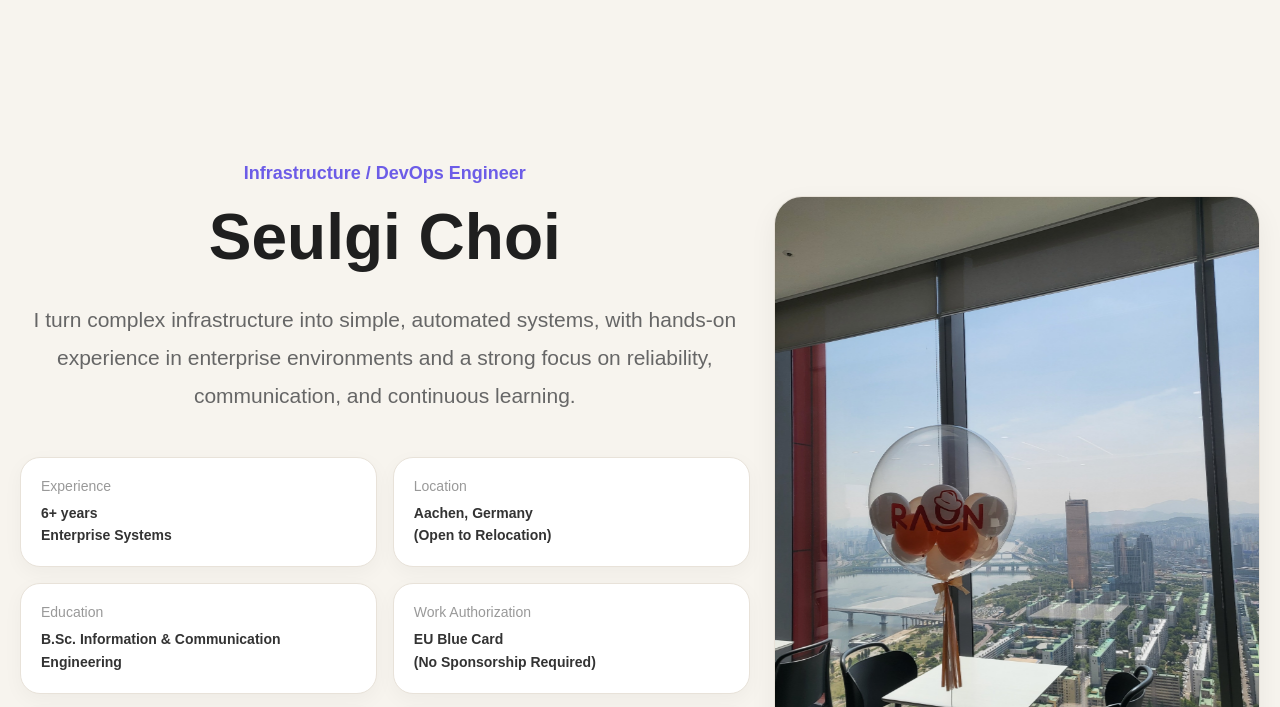
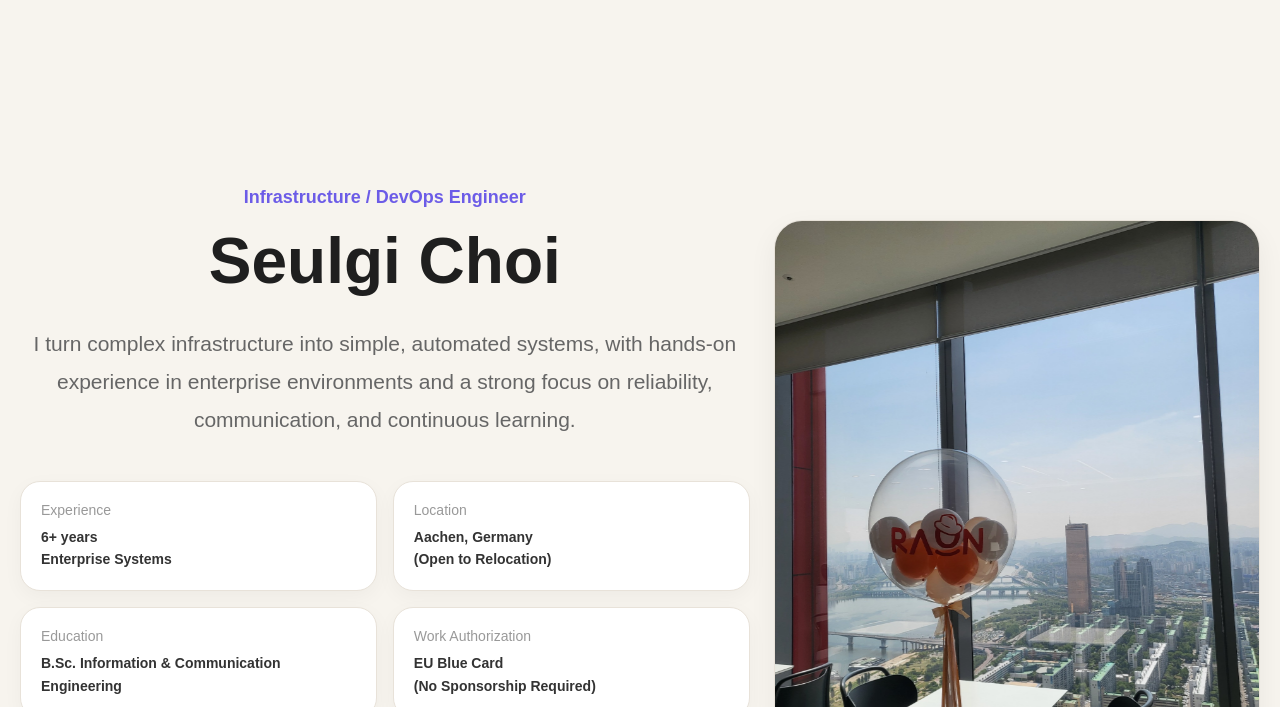
Before and after one commit to xotmfrlox/cloud-native-devops-gcp, a website: page app/index.html in a window 1280 px wide. Shown: the part 90-797 px from the top of the page. Drawn offline with Linux system fonts and the light colour scheme.

Commit message:
padding again

```diff
--- a/app/index.html
+++ b/app/index.html
@@ -625,7 +625,7 @@ body.fade-in {
   transition: all 0.3s ease;
 }
 .section .container {
-  padding: 16px 20px;
+  padding: 40px 20px;
   transition: all 0.3s ease;
 }
 
```
